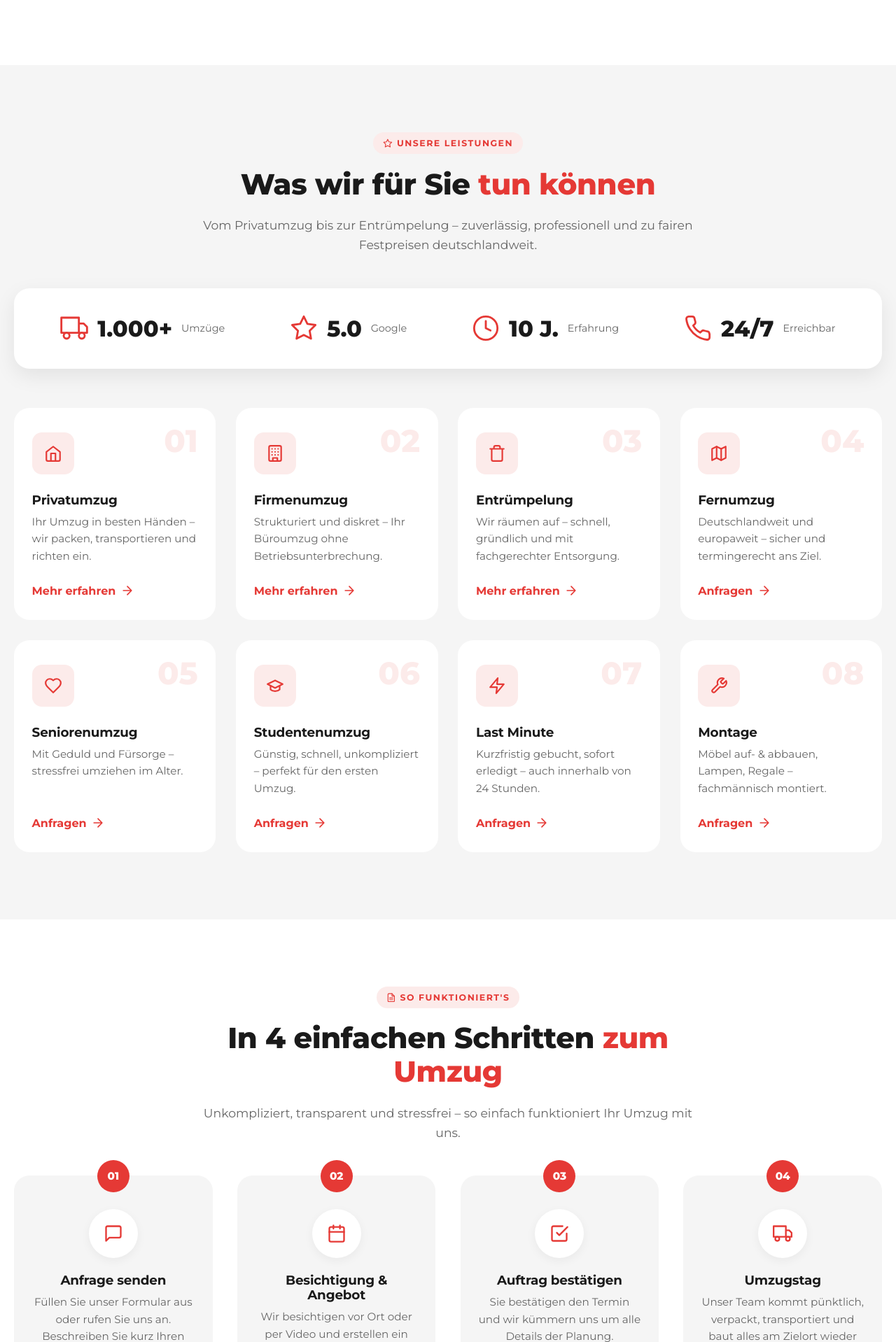
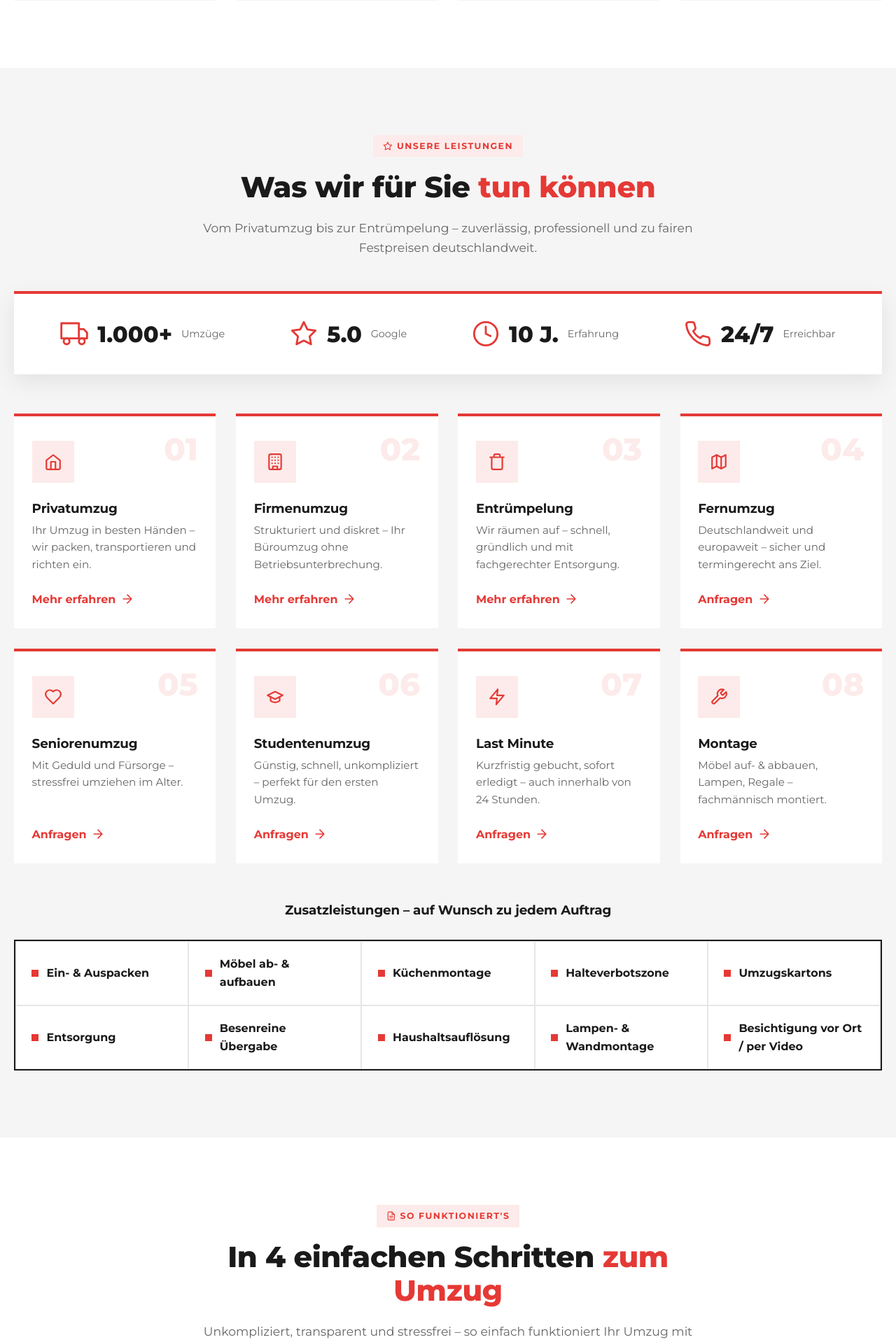
Before and after one commit to younus1younus2-bot/Save-Your-M-bel, a PHP site: page / in a window 1280 px wide. Shown: the part 1354-3272 px from the top of the page at 70% size. Run offline with PHP 8.4, Linux system fonts and the light colour scheme.

Commit message:
Eckiges Design und alle Leistungen inkl. Zusatzleistungen
- Alle Rundungen entfernt (Karten, Buttons, Icons, Formular) mit roten Kanten-Akzenten
- Startseite: Block mit allen Zusatzleistungen
- Footer: alle 8 Leistungen verlinkt

Co-Authored-By: Claude Opus 5.5 <noreply@anthropic.com>
Claude-Session: https://claude.ai/code/session_015tgFTAxKkW774uoBfatV8o

```diff
--- a/css/style.css
+++ b/css/style.css
@@ -17,8 +17,8 @@
   --bg-alt: #f5f5f5;
   --border: #e6e6e6;
   --star: #ffb400;
-  --radius: 22px;
-  --radius-sm: 10px;
+  --radius: 0;
+  --radius-sm: 0;
   --shadow: 0 10px 30px rgba(0, 0, 0, .08);
 }
 
@@ -106,21 +106,21 @@ p { margin: 0 0 1em; }
 .eyebrow {
   display: inline-flex; align-items: center; gap: .5em;
   background: var(--red-soft); color: var(--red);
-  padding: .45em 1.1em; border-radius: 999px;
+  padding: .45em 1.1em; border-radius: 0;
   font-size: .78rem; font-weight: 700; letter-spacing: .12em; text-transform: uppercase; margin-bottom: 1.2rem;
 }
 .eyebrow .ico { width: 1.1em; height: 1.1em; }
 
 /* ===== Vorteile ===== */
 .features { display: grid; grid-template-columns: repeat(auto-fit, minmax(240px, 1fr)); gap: 1.8rem; }
-.feature { background: var(--bg-alt); border-radius: var(--radius); padding: 2.4rem 1.8rem; text-align: center; transition: transform .2s, box-shadow .2s; }
+.feature { background: var(--bg-alt); border-radius: 0; padding: 2.4rem 1.8rem; text-align: center; transition: transform .2s, box-shadow .2s; }
 .feature:hover { transform: translateY(-4px); box-shadow: var(--shadow); }
 .feature p { color: var(--muted); font-size: .95rem; margin: 0; }
-.icon-circle { display: inline-grid; place-items: center; width: 70px; height: 70px; border-radius: 50%; background: #fff; color: var(--red); margin-bottom: 1.3rem; box-shadow: 0 4px 14px rgba(0, 0, 0, .05); }
+.icon-circle { display: inline-grid; place-items: center; width: 70px; height: 70px; border-radius: 0; background: #fff; color: var(--red); margin-bottom: 1.3rem; box-shadow: 0 4px 14px rgba(0, 0, 0, .05); }
 .icon-circle .ico { width: 28px; height: 28px; }
 
 /* ===== Kennzahlen ===== */
-.stats { display: flex; flex-wrap: wrap; justify-content: space-around; gap: 1.5rem; background: #fff; border-radius: var(--radius); padding: 2rem; box-shadow: var(--shadow); margin-bottom: 3.5rem; }
+.stats { display: flex; flex-wrap: wrap; justify-content: space-around; gap: 1.5rem; background: #fff; border-radius: 0; padding: 2rem; box-shadow: var(--shadow); margin-bottom: 3.5rem; }
 .stat { display: flex; align-items: center; gap: .8rem; }
 .stat .ico { width: 40px; height: 40px; color: var(--red); stroke-width: 1.7; }
 .stat strong { font-size: 2rem; font-weight: 800; }
@@ -130,12 +130,12 @@ p { margin: 0 0 1em; }
 .services { display: grid; grid-template-columns: repeat(auto-fill, minmax(260px, 1fr)); gap: 1.8rem; }
 .service {
   position: relative; display: flex; flex-direction: column;
-  background: #fff; border-radius: var(--radius); padding: 2.2rem 1.6rem 1.8rem;
+  background: #fff; border-radius: 0; padding: 2.2rem 1.6rem 1.8rem;
   color: var(--text); text-decoration: none; transition: transform .25s, box-shadow .25s;
 }
 .service:hover { transform: translateY(-8px); box-shadow: var(--shadow); }
 .service__num { position: absolute; top: 1.6rem; right: 1.6rem; font-size: 2.8rem; font-weight: 800; color: var(--red-soft); line-height: 1; }
-.icon-tile { display: grid; place-items: center; width: 60px; height: 60px; border-radius: 14px; background: var(--red-soft); color: var(--red); margin-bottom: 1.6rem; }
+.icon-tile { display: grid; place-items: center; width: 60px; height: 60px; border-radius: 0; background: var(--red-soft); color: var(--red); margin-bottom: 1.6rem; }
 .icon-tile .ico { width: 26px; height: 26px; }
 .service p { color: var(--muted); font-size: .95rem; flex: 1; }
 .service__link { display: inline-flex; align-items: center; gap: .4em; color: var(--red); font-weight: 700; margin-top: .6rem; }
@@ -144,11 +144,11 @@ p { margin: 0 0 1em; }
 
 /* ===== Ablauf ===== */
 .process { display: grid; grid-template-columns: repeat(auto-fit, minmax(220px, 1fr)); gap: 2.2rem; counter-reset: p; }
-.process__step { position: relative; background: var(--bg-alt); border-radius: var(--radius); padding: 3rem 1.6rem 2rem; text-align: center; }
+.process__step { position: relative; background: var(--bg-alt); border-radius: 0; padding: 3rem 1.6rem 2rem; text-align: center; }
 .process__step::before {
   counter-increment: p; content: "0" counter(p);
   position: absolute; top: -22px; left: 50%; transform: translateX(-50%);
-  width: 46px; height: 46px; border-radius: 50%; background: var(--red); color: #fff;
+  width: 46px; height: 46px; border-radius: 0; background: var(--red); color: #fff;
   display: grid; place-items: center; font-weight: 800; font-size: .95rem;
 }
 .process__step p { color: var(--muted); font-size: .95rem; margin: 0; }
@@ -315,3 +315,11 @@ legend { font-size: 1.35rem; font-weight: 800; margin-bottom: 1.3rem; padding: 0
   .footer__grid { grid-template-columns: 1fr; }
   .choices { grid-template-columns: 1fr 1fr; }
 }
+
+/* ===== Eckige Form: kantige Akzente ===== */
+.feature, .service, .process__step, .review, .box, .stats { border-top: 4px solid var(--red); }
+.btn { letter-spacing: .03em; text-transform: uppercase; }
+.extras { display: grid; grid-template-columns: repeat(auto-fit, minmax(210px, 1fr)); gap: 0; border: 2px solid var(--dark); margin: 2rem 0 0; padding: 0; }
+.extras li { list-style: none; padding: 1.2rem 1.4rem; font-weight: 700; border: 1px solid var(--border); display: flex; gap: .7rem; align-items: center; background: #fff; }
+.extras li::before { content: ""; width: 10px; height: 10px; background: var(--red); flex-shrink: 0; }
+.extras-title { text-align: center; margin-top: 3.5rem; margin-bottom: 0; }
--- a/index.html
+++ b/index.html
@@ -137,6 +137,20 @@
             <span class="service__link">Anfragen <i data-icon="arrow"></i></span>
           </a>
         </div>
+
+        <h3 class="extras-title">Zusatzleistungen – auf Wunsch zu jedem Auftrag</h3>
+        <ul class="extras">
+          <li>Ein- &amp; Auspacken</li>
+          <li>Möbel ab- &amp; aufbauen</li>
+          <li>Küchenmontage</li>
+          <li>Halteverbotszone</li>
+          <li>Umzugskartons</li>
+          <li>Entsorgung</li>
+          <li>Besenreine Übergabe</li>
+          <li>Haushaltsauflösung</li>
+          <li>Lampen- &amp; Wandmontage</li>
+          <li>Besichtigung vor Ort / per Video</li>
+        </ul>
       </div>
     </section>
 
--- a/js/layout.js
+++ b/js/layout.js
@@ -99,6 +99,10 @@ document.getElementById('site-footer').outerHTML = `
       <a href="privatumzug.html">Privatumzug</a>
       <a href="firmenumzug.html">Firmenumzug</a>
       <a href="entruempelung.html">Entrümpelung</a>
+      <a href="anfrage.html?leistung=Fernumzug">Fernumzug</a>
+      <a href="anfrage.html?leistung=Seniorenumzug">Seniorenumzug</a>
+      <a href="anfrage.html?leistung=Studentenumzug">Studentenumzug</a>
+      <a href="anfrage.html?leistung=Last%20Minute">Last Minute</a>
       <a href="anfrage.html?leistung=Montage">Montage</a>
     </div>
     <div>
```
Also changed, not shown: other parts of css/style.css (+14 -14 lines), README.md.
